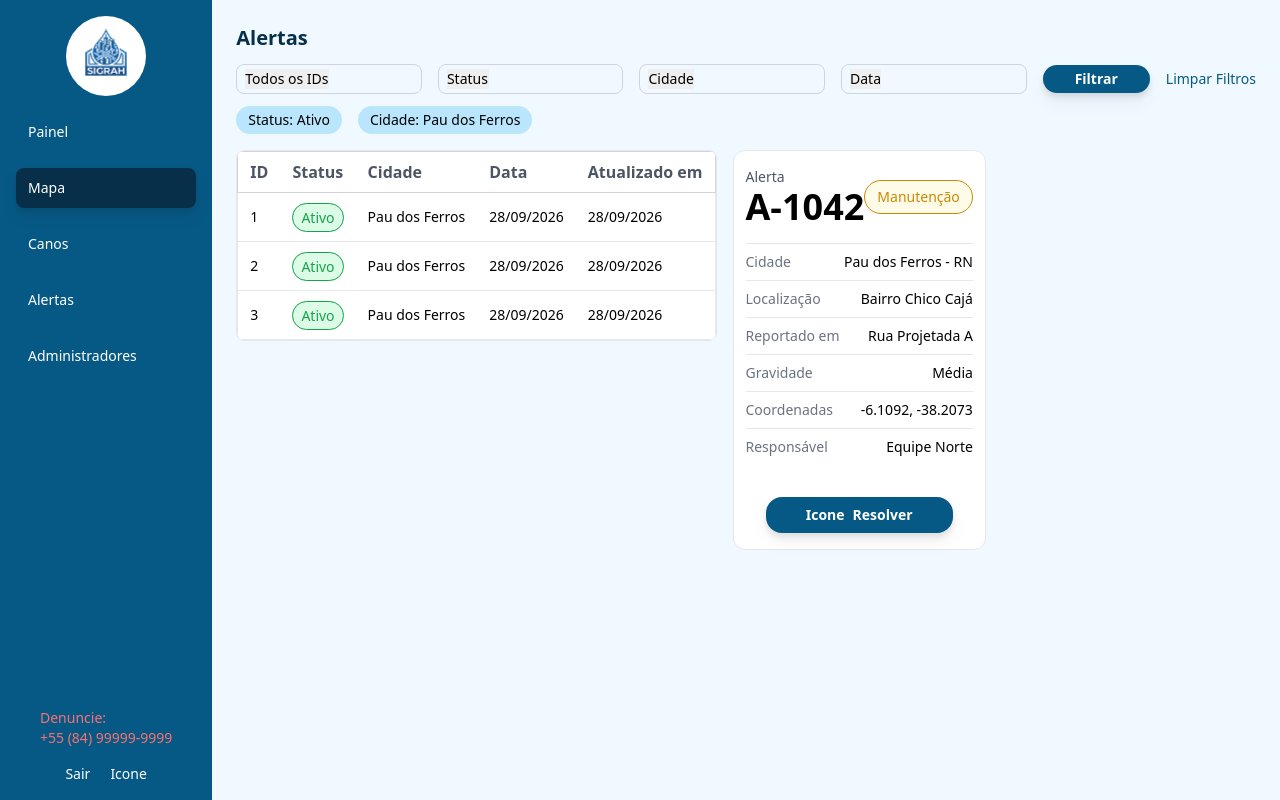
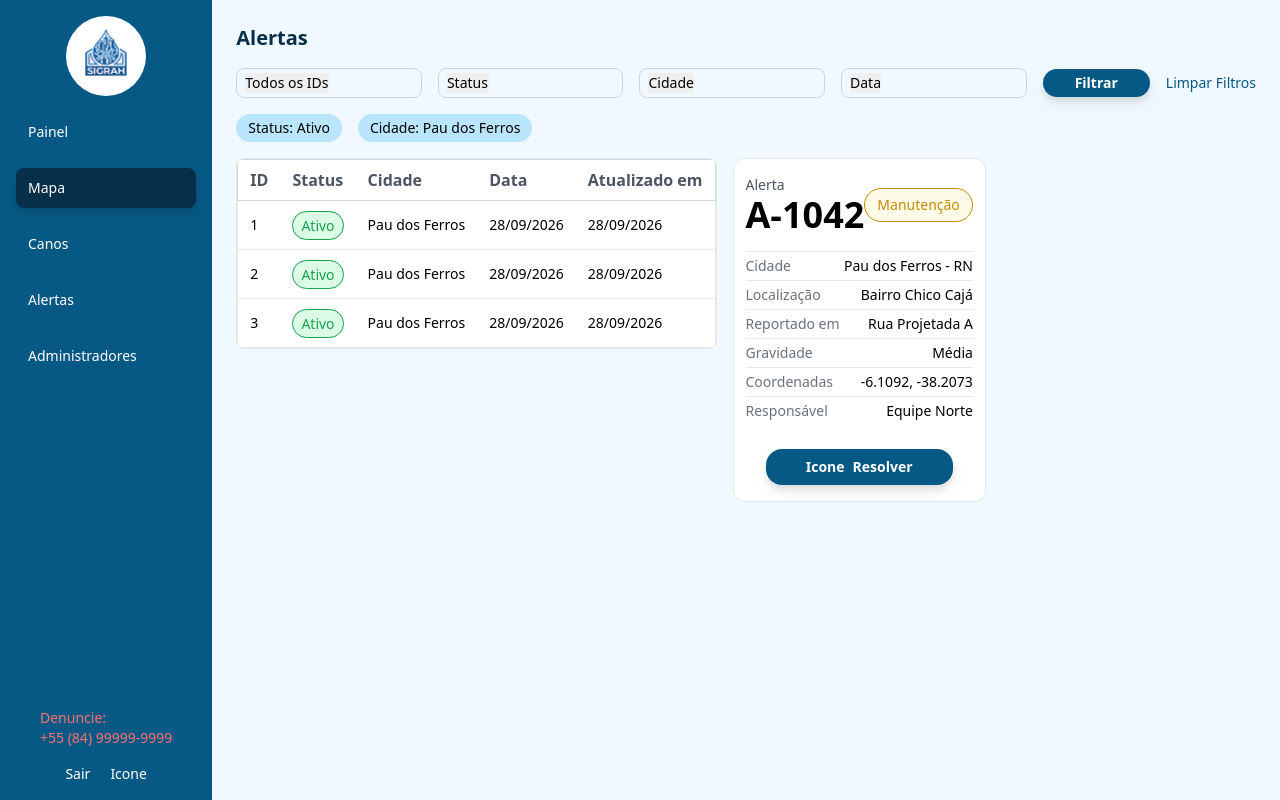
Before and after one commit to Projeto-Integrador-SIGRAH/projeto-integrador, a Django app: page /alertas/ in a window 1280 px wide. Run offline with Django 5.2, Linux system fonts and the light colour scheme; some libraries are stand-ins or nearby versions.

Commit message:
update alert page

```diff
--- a/alertas/templates/alertas/alertas.html
+++ b/alertas/templates/alertas/alertas.html
@@ -3,7 +3,7 @@
 
 {% block content %}
     <main class="p-6">
-        <section class="flex flex-col gap-3">
+        <section class="flex flex-col gap-4">
             <h1 class="text-xl font-bold text-sky-950">Alertas</h1>
             <section class="flex items-center gap-4 text-sm">
                 <div class="rounded-lg border border-gray-300 px-2 py-1 w-full">
@@ -35,9 +35,9 @@
                 <p class="flex items-center px-3 py-1 bg-sky-200 rounded-2xl">Status: Ativo</p>
                 <p class="flex items-center px-3 py-1 bg-sky-200 rounded-2xl">Cidade: Pau dos Ferros</p>
             </div>
-        </section>
+
             <section class="flex gap-4 items-start">
-            <div class="overflow-hidden rounded-lg border border-gray-200 w-7/10 mt-4 bg-white">
+                <div class="overflow-hidden rounded-lg border border-gray-200 w-7/10 bg-white">
                     <table class="w-full text-left">
                         <thead class="border border-gray-200">
                             <tr class="border border-gray-300">
@@ -74,7 +74,7 @@
                     </table>
                 </div>
 
-            <div class="flex flex-col w-3/10 mt-4 px-3 py-4 border border-gray-200 rounded-xl bg-white">
+                <div class="flex flex-col gap-4 w-3/10 px-3 py-4 border border-gray-200 rounded-xl bg-white">
                     <header class="flex justify-between">
                         <div class="flex flex-col">
                             <h1 class="text-sm text-gray-600">Alerta</h1>
@@ -84,7 +84,7 @@
                             <span class="bg-yellow-50 px-3 py-1.5 border border-yellow-600 rounded-full text-sm text-yellow-600">Manutenção</span>
                         </div>
                     </header>
-                <main class="flex flex-col gap-2 mt-4 text-sm">
+                    <main class="flex flex-col gap-1 text-sm">
                         <hr class="border-gray-200">
                         <div class="flex justify-between">
                             <p class="text-gray-500">Cidade</p>
@@ -116,9 +116,10 @@
                             <p>Equipe Norte</p>
                         </div>
 
-                    <a href="#" class="flex self-center items-center gap-2 text-white font-bold bg-sky-800 rounded-2xl px-10 py-2 mt-8 drop-shadow-lg"><span>Icone</span>Resolver</a>
+                        <a href="#" class="flex self-center items-center gap-2 text-white font-bold bg-sky-800 rounded-2xl px-10 py-2 drop-shadow-lg mt-6"><span>Icone</span>Resolver</a>
                     </main>
                 </div>
             </section>
+        </section>
     </main>
 {% endblock %}
--- a/templates/base.html
+++ b/templates/base.html
@@ -10,7 +10,7 @@
 </head>
 
 <body class="bg-sky-50 text-black leading-normal tracking-normal">
-<div class="flex h-screen">
+    <main class="flex h-screen">
         <section class="flex flex-col justify-between h-full w-2/10 bg-sky-800">
             <div class="flex flex-col p-4 gap-4">
                 <div class="flex justify-center">
@@ -41,6 +41,6 @@
 
             {% endblock %}
         </section>
-</div>
+    </main>
 </body>
 </html>
```
Lines whose indentation alone changed are shown as unchanged.
